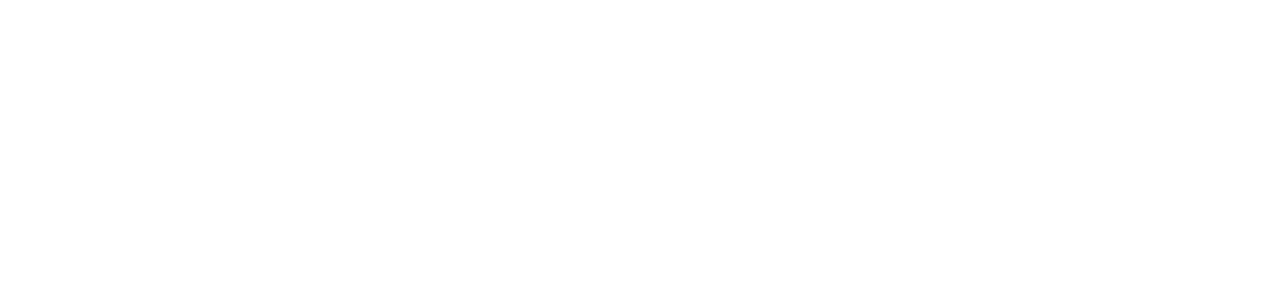
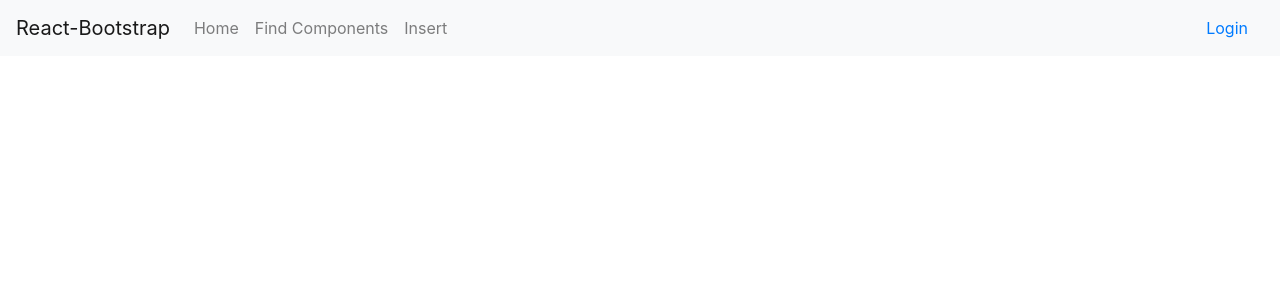
Before and after one commit to excelo0702/rcr, a React (Create React App) app: page / in a window 1280 px wide. Shown: the top 300 px of the page. Built offline with nearby package versions, Linux system fonts and the light colour scheme.

Commit message:
first# Please enter the commit message for your changes. Lines starting

```diff
--- a/package.json
+++ b/package.json
@@ -6,9 +6,11 @@
     "@testing-library/jest-dom": "^5.11.6",
     "@testing-library/react": "^11.2.0",
     "@testing-library/user-event": "^12.2.2",
+    "bootstrap": "^4.5.3",
     "react": "^17.0.1",
+    "react-bootstrap": "^1.4.0",
     "react-dom": "^17.0.1",
-    "react-scripts": "4.0.0",
+    "react-scripts": "^4.0.0",
     "web-vitals": "^0.2.4"
   },
   "scripts": {
--- a/src/App.js
+++ b/src/App.js
@@ -1,9 +1,9 @@
 import React from 'react';
-
+import NavbarComponent from './components/NavbarComponent';
 function App() {
   return (
-    <div className="App">
-
+    <div>
+      <NavbarComponent/>
     </div>
   );
 }
--- a/src/components/NavbarComponent.js
+++ b/src/components/NavbarComponent.js
@@ -1,7 +1,7 @@
 import React from 'react';
-import * as ReactBootstrap from 'react-bootstrap'
+import * as ReactBootstrap from 'react-bootstrap';
 
-function NavbarComponent(){
+const NavbarComponent = ()=>{
     return(
         <ReactBootstrap.Navbar bg="light" expand="lg">
   <ReactBootstrap.Navbar.Brand href="#home">React-Bootstrap</ReactBootstrap.Navbar.Brand>
--- a/src/index.js
+++ b/src/index.js
@@ -1,10 +1,11 @@
 import React from 'react';
 import ReactDOM from 'react-dom';
 import App from './App';
+import 'bootstrap/dist/css/bootstrap.min.css';
 
 ReactDOM.render(
-  <>
+  <React.StrictMode>
     <App />
-  </>,
+  </React.StrictMode>,
   document.getElementById('root')
 );
```
Also changed, not shown: 1 other file (tests, documents, lock files or other folders).
